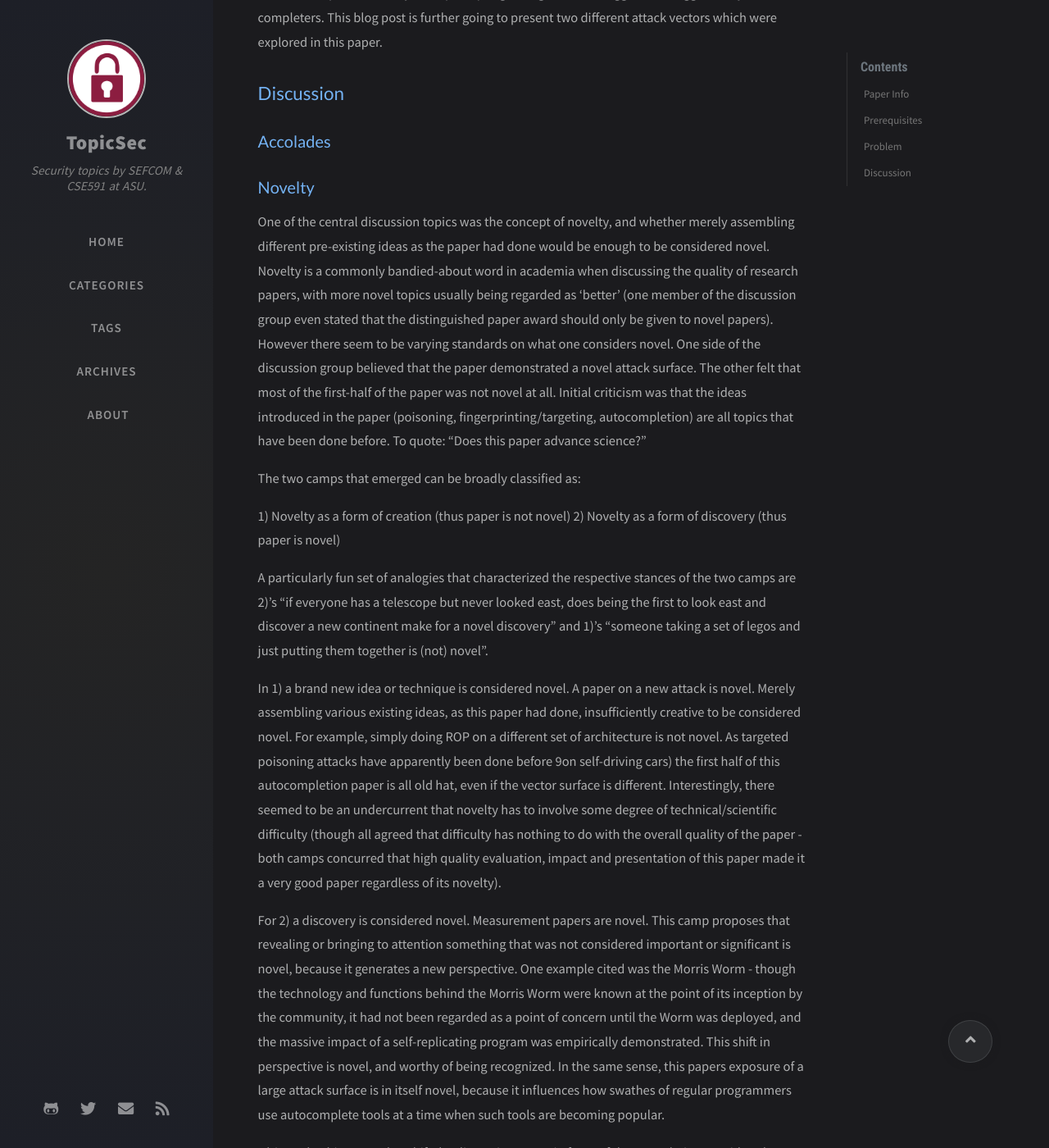
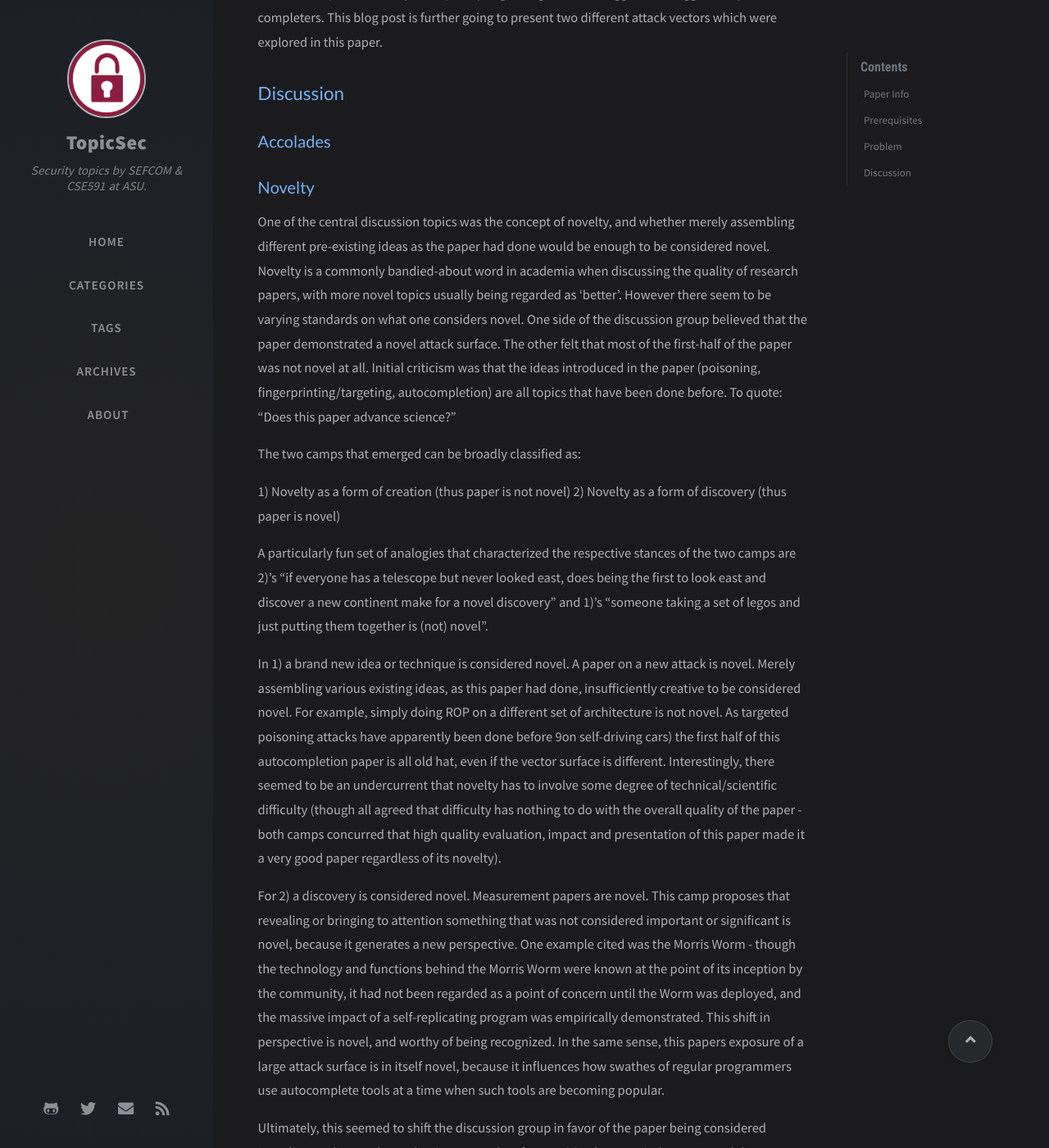
Before and after one commit to TopicSec/topicsec.github.io, a Jekyll site: the page built from _posts/2021-10-27-you-autocomplete-me.md, in a window 1280 px wide and 1400 px high, scrolled down 936 px. Shown: the whole window at 82% size. Built offline with Jekyll 4.4.1, drawn with Linux system fonts in a browser that asks for light colours; nearby versions of some CDN libraries; comment, search, counter and statistics services are not loaded; some of the changed text lies outside the part shown.

```diff
--- a/_posts/2021-10-27-you-autocomplete-me.md
+++ b/_posts/2021-10-27-you-autocomplete-me.md
@@ -28,7 +28,7 @@ Attackers can influence autocomplete suggestions by inserting specially crafted
 
 ### Novelty
 
-One of the central discussion topics was the concept of novelty, and whether merely assembling different pre-existing ideas as the paper had done would be enough to be considered novel. Novelty is a commonly bandied-about word in academia when discussing the quality of research papers, with more novel topics usually being regarded as 'better' (one member of the discussion group even stated that the distinguished paper award should only be given to novel papers). However there seem to be varying standards on what one considers novel. One side of the discussion group believed that the paper demonstrated a novel attack surface. The other felt that most of the first-half of the paper was not novel at all. Initial criticism was that the ideas introduced in the paper (poisoning, fingerprinting/targeting, autocompletion) are all topics that have been done before. To quote: "Does this paper advance science?"
+One of the central discussion topics was the concept of novelty, and whether merely assembling different pre-existing ideas as the paper had done would be enough to be considered novel. Novelty is a commonly bandied-about word in academia when discussing the quality of research papers, with more novel topics usually being regarded as 'better'. However there seem to be varying standards on what one considers novel. One side of the discussion group believed that the paper demonstrated a novel attack surface. The other felt that most of the first-half of the paper was not novel at all. Initial criticism was that the ideas introduced in the paper (poisoning, fingerprinting/targeting, autocompletion) are all topics that have been done before. To quote: "Does this paper advance science?"
 
 The two camps that emerged can be broadly classified as:
 
```
Also changed, not shown: other parts of _posts/2021-10-27-you-autocomplete-me.md (+4 -0 lines), 1 other file.
